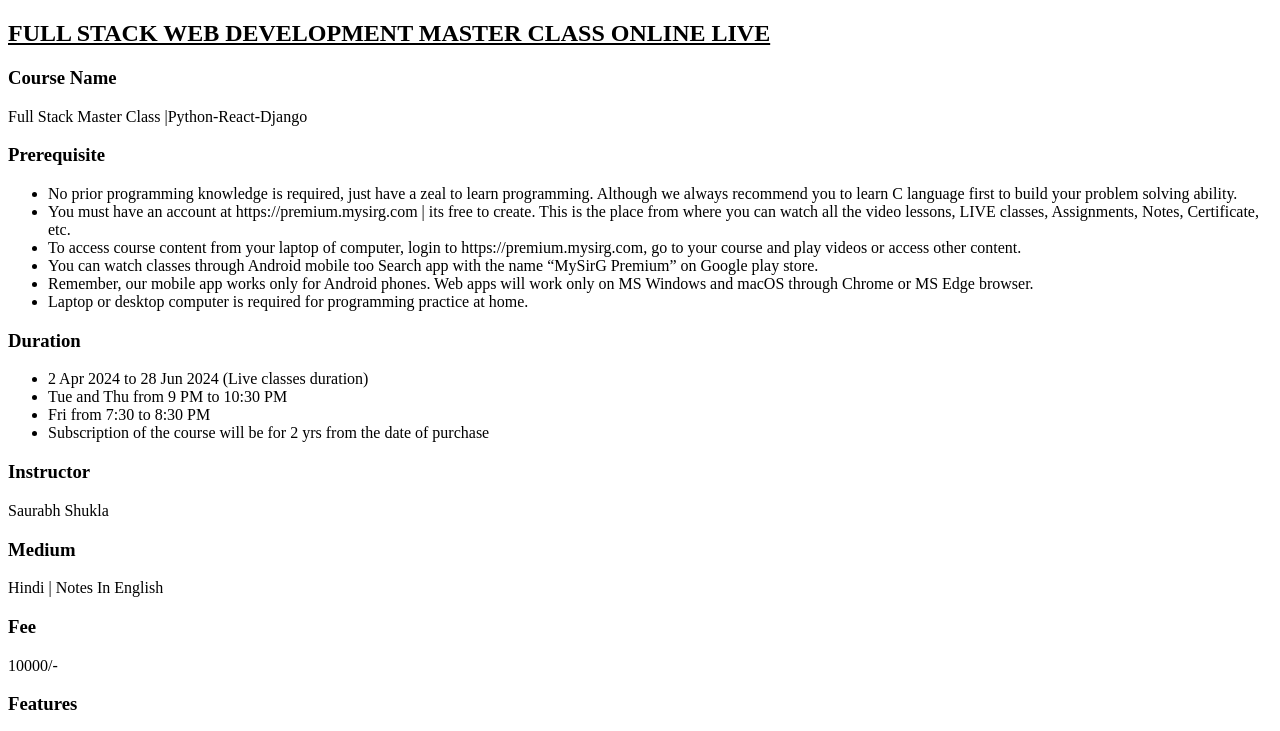
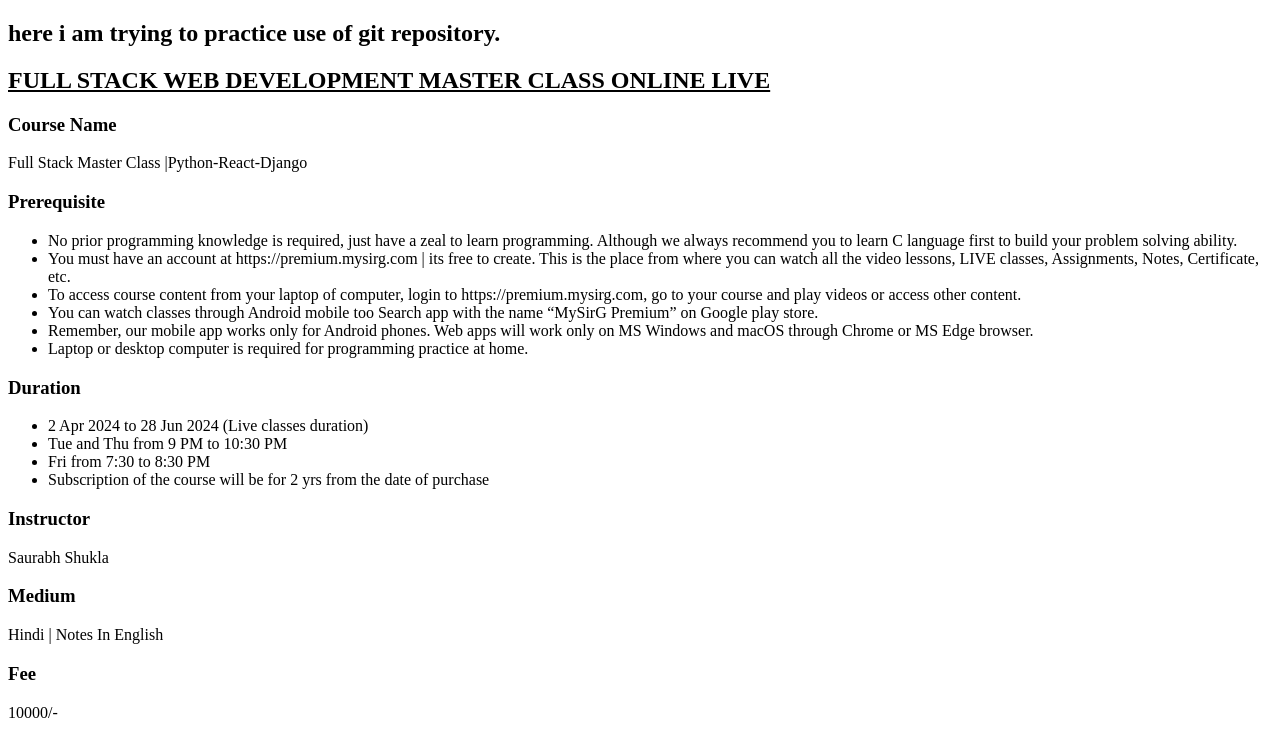
Before and after one commit to iamanoopverma/Project3, a plain HTML site: page index.html in a window 1280 px wide. Shown: the top 731 px of the page. Drawn offline with Linux system fonts and the light colour scheme.

Commit message:
updating index file

```diff
--- a/index.html
+++ b/index.html
@@ -7,6 +7,7 @@
 </head>
 <body>
     <header>
+        <h2>here i am trying to practice use of git repository.</h2>
         <h2><u>FULL STACK WEB DEVELOPMENT MASTER CLASS ONLINE LIVE</u></h2>
     </header>
     <section>
```
